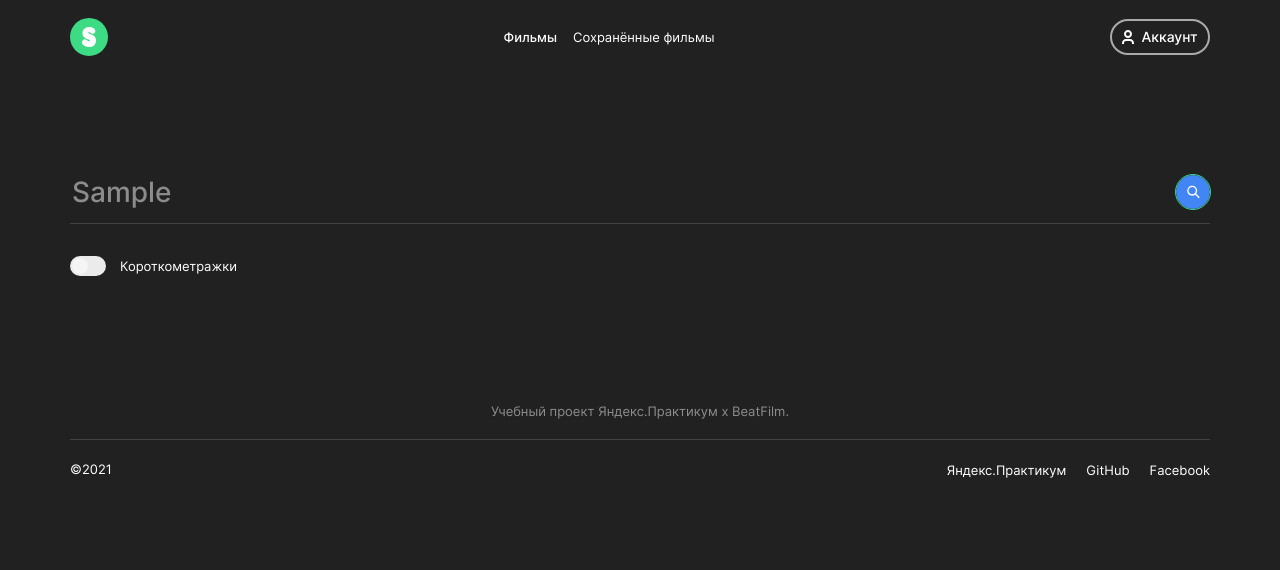
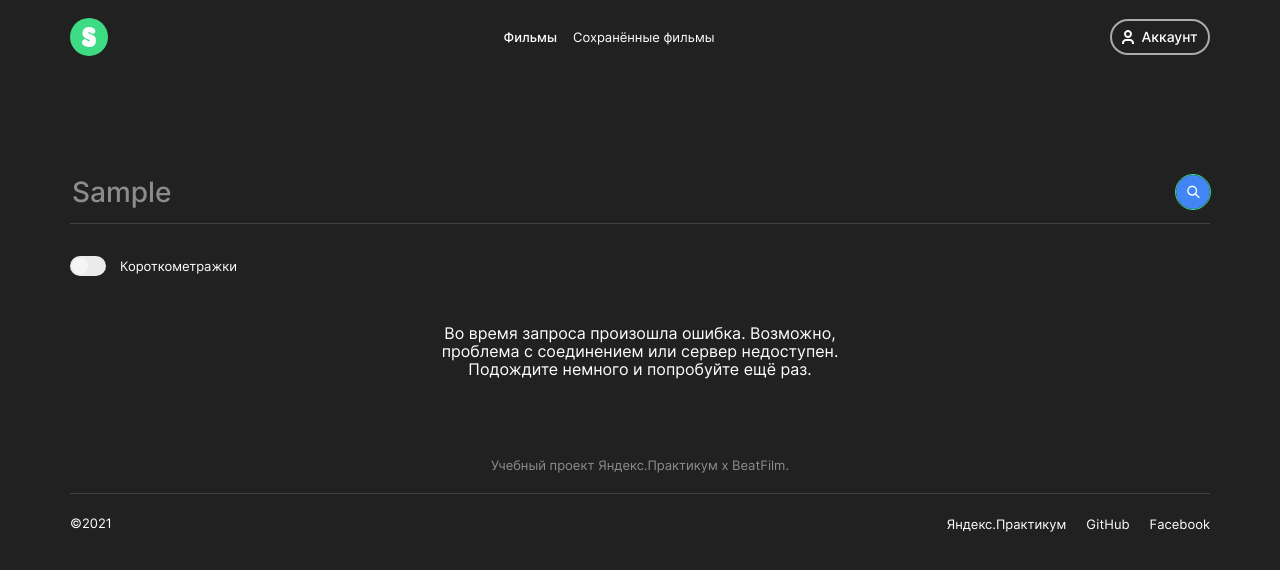
Before and after one commit to Vovkasquid/movies-explorer-frontend, a React (Create React App) app: page /movies in a window 1280 px wide. Both pictures are taken after typing "Sample" into the empty fields and a click on the button "найти фильмы". Shown: the top 570 px of the page. Built offline with nearby package versions, Linux system fonts and the light colour scheme; no server answers.

Commit message:
feat: добавить на SearchForm ошибку "Во время запроса ..."

```diff
--- a/src/components/SearchForm/SearchForm.css
+++ b/src/components/SearchForm/SearchForm.css
@@ -133,6 +133,10 @@
   text-align: center;
   line-height: 18px;
   font-size: 16px;
+  max-width: 400px;
+  width: 31.25vw;
+  min-width: 200px;
+  box-sizing: border-box;
 }
 
 @media (max-width: 800px) {
--- a/src/components/SearchForm/SearchForm.jsx
+++ b/src/components/SearchForm/SearchForm.jsx
@@ -19,6 +19,7 @@ export default function SearchForm({ isSaved }) {
   const [isShort, setIsShort] = React.useState(false)
   const [shortFilmsArray, setShortFilmsArray] = React.useState([])
   const [filterFilmArray, setFilterFilmArray] = React.useState([])
+  const [isNetworkError, setIsNetworkError] = React.useState(false)
   // Функция фильтрации по имени
   const filterItems = (arr, query) =>
     arr.filter((movie) => movie.nameRU.toLowerCase().indexOf(query.toLowerCase()) !== -1)
@@ -27,6 +28,7 @@ export default function SearchForm({ isSaved }) {
     if (isValid) {
       console.log('SUBMIT SEARCH')
       setIsError(false)
+      setIsNetworkError(false)
       // Запускаем прелоадер
       setIsPreloaderVisible(true)
       getMovies()
@@ -55,6 +57,7 @@ export default function SearchForm({ isSaved }) {
         })
         .catch((err) => {
           setIsPreloaderVisible(false)
+          setIsNetworkError(true)
           console.log(err)
         })
     } else {
@@ -125,6 +128,12 @@ export default function SearchForm({ isSaved }) {
       )}
       {isPreloaderVisible && <Preloader />}
       {isNothingFound && <p className="search-form__error-text">Ничего не найдено</p>}
+      {isNetworkError && (
+        <p className="search-form__error-text">
+          Во время запроса произошла ошибка. Возможно, проблема с соединением или сервер недоступен. Подождите немного и
+          попробуйте ещё раз.
+        </p>
+      )}
     </>
   )
 }
```
